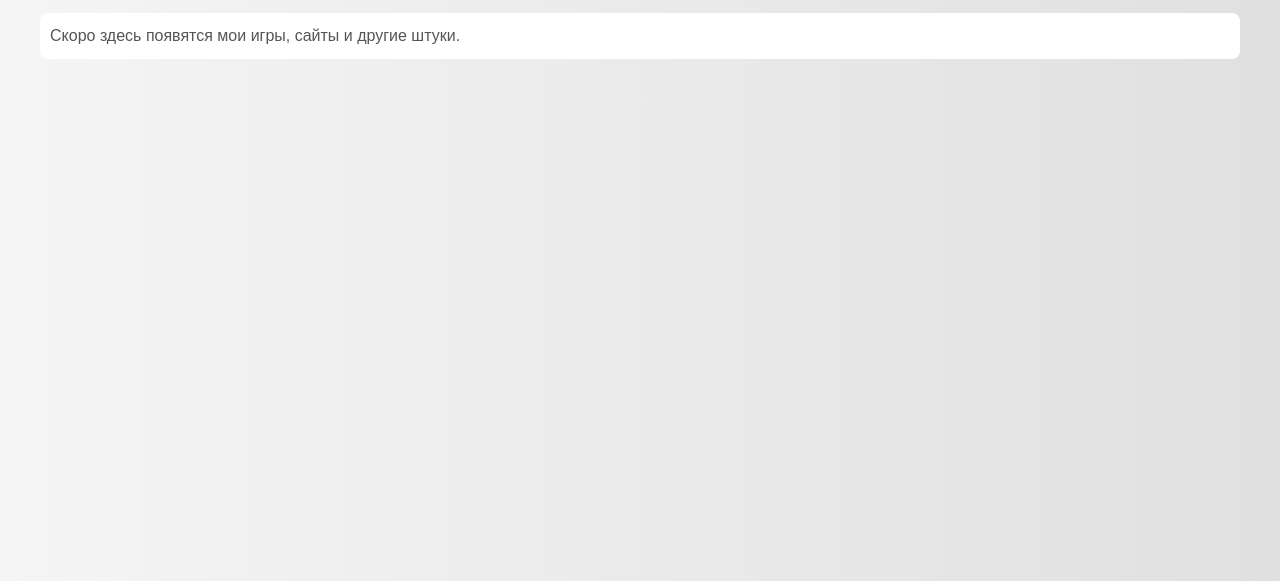
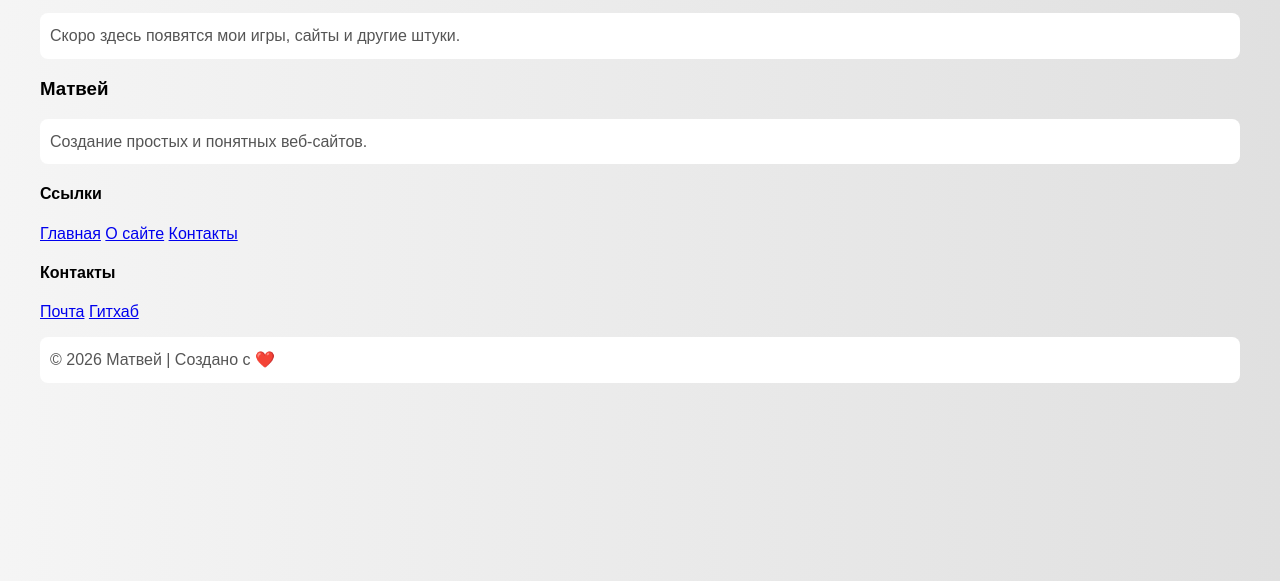
Before and after one commit to Mathew77Kwerty/mathew77kwerty.github.io, a plain HTML site: page projects.html in a window 1280 px wide. Shown: the part 219-800 px from the top of the page. Drawn offline with Linux system fonts and the light colour scheme.

Commit message:
Update projects.html

```diff
--- a/projects.html
+++ b/projects.html
@@ -24,4 +24,31 @@
 <p>Скоро здесь появятся мои игры, сайты и другие штуки.</p>
 
 </body>
+
+<footer class="footer">
+    <div class="footer-container">
+
+        <div class="footer-section">
+            <h3>Матвей</h3>
+            <p>Создание простых и понятных веб-сайтов.</p>
+        </div>
+
+        <div class="footer-section">
+            <h4>Ссылки</h4>
+            <a href="#">Главная</a>
+            <a href="#">О сайте</a>
+            <a href="#">Контакты</a>
+        </div>
+
+        <div class="footer-section">
+            <h4>Контакты</h4>
+            <a href="mailto:matm19201@gmail.com">Почта</a>
+            <a href="https://github.com/mathew77kwerty" target="_blank">Гитхаб</a>
+        </div>
+
+    </div>
+
+    <div class="footer-bottom">
+        <p>© 2026 Матвей | Создано с ❤️</p>
+    </div>
 </html>
```
